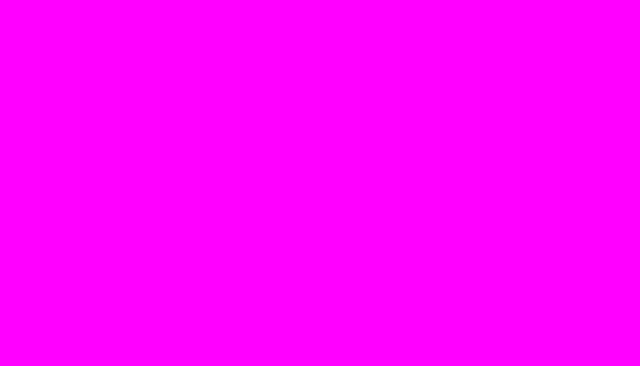
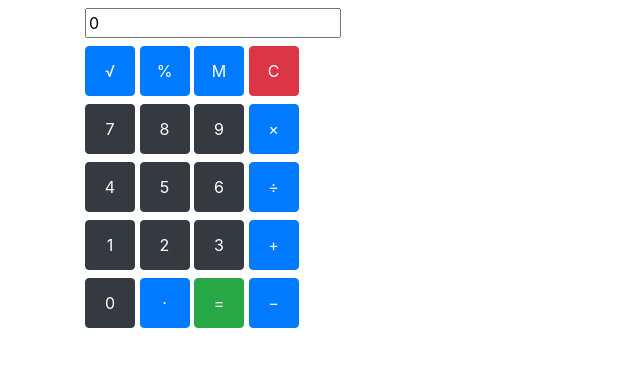
Before and after one commit to aokitakamasa/project, a plain HTML site: page public/index.html in a window 1280 px wide. Shown: the whole page, without its empty margins (0-640 px from the left). Drawn offline with nearby package versions, Linux system fonts and the light colour scheme.

Commit message:
MarkUp + some methods

```diff
--- a/public/index.html
+++ b/public/index.html
@@ -5,9 +5,75 @@
     <meta name="viewport" content="width=device-width, initial-scale=1.0">
     <meta http-equiv="X-UA-Compatible" content="ie=edge">
     <title>Calculator</title>
+    <link rel="stylesheet" href="https://stackpath.bootstrapcdn.com/bootstrap/4.3.1/css/bootstrap.min.css"
+        integrity="sha384-ggOyR0iXCbMQv3Xipma34MD+dH/1fQ784/j6cY/iJTQUOhcWr7x9JvoRxT2MZw1T" crossorigin="anonymous">
+        <script src="https://code.jquery.com/jquery-3.3.1.slim.min.js"
+            integrity="sha384-q8i/X+965DzO0rT7abK41JStQIAqVgRVzpbzo5smXKp4YfRvH+8abtTE1Pi6jizo"
+            crossorigin="anonymous"></script>
+        <script src="https://cdnjs.cloudflare.com/ajax/libs/popper.js/1.14.7/umd/popper.min.js"
+            integrity="sha384-UO2eT0CpHqdSJQ6hJty5KVphtPhzWj9WO1clHTMGa3JDZwrnQq4sF86dIHNDz0W1"
+            crossorigin="anonymous"></script>
+        <script src="https://stackpath.bootstrapcdn.com/bootstrap/4.3.1/js/bootstrap.min.js"
+            integrity="sha384-JjSmVgyd0p3pXB1rRibZUAYoIIy6OrQ6VrjIEaFf/nJGzIxFDsf4x0xIM+B07jRM"
+            crossorigin="anonymous"></script>
+
     <link rel="stylesheet" type="text/css" href="../src/style/style.css">
 </head>
 <body>
+
+    <div class="container">
+        <div class="row">
+            <div class="col-sm-4">
+                <div class="row mt-2">
+                    <div class="col-sm">
+                        <input type="text" id="tablo" onchange="getInput(event);">
+                    </div>
+                </div>
+                <div class="row mt-2">
+                    <div class="col-sm">
+                        <button type="button" class="btn btn-primary" title="sqr" onclick="operation(this.title);">&#8730;</button>
+                        <button type="button" class="btn btn-primary" title="mod" onclick="operation(this.title);">&#37;</button>
+                        <button type="button" class="btn btn-primary">M</button>
+                        <button type="button" class="btn btn-danger" onclick="clearAll();">C</button>
+                    </div>
+                </div>
+                <div class="row mt-2">
+                    <div class="col-sm">
+                        <button type="button" class="btn btn-dark digit">7</button>
+                        <button type="button" class="btn btn-dark digit">8</button>
+                        <button type="button" class="btn btn-dark digit">9</button>
+                        <button type="button" class="btn btn-primary" title="*" onclick="operation(this.title);">&#215;</button>
+                    </div>
+                </div>
+                <div class="row mt-2">
+                    <div class="col-sm">
+                        <button type="button" class="btn btn-dark digit">4</button>
+                        <button type="button" class="btn btn-dark digit">5</button>
+                        <button type="button" class="btn btn-dark digit">6</button>
+                        <button type="button" class="btn btn-primary" title="/" onclick="operation(this.title);">&#247;</button>
+                    </div>
+                </div>
+                <div class="row mt-2">
+                    <div class="col-sm">
+                        <button type="button" class="btn btn-dark digit">1</button>
+                        <button type="button" class="btn btn-dark digit">2</button>
+                        <button type="button" class="btn btn-dark digit">3</button>
+                        <button type="button" class="btn btn-primary" title="+" onclick="operation(this.title);">+</button>
+                    </div>
+                </div>
+                <div class="row  mt-2">
+                    <div class="col-sm">
+                        <button type="button" class="btn btn-dark digit">0</button>
+                        <button type="button" class="btn btn-primary">&middot;</button>
+                        <button type="button" title="=" class="btn btn-success">=</button>
+                        <button type="button" title="-" class="btn btn-primary">&#8722;</button>
+                    </div>
+                </div>
+            </div>
+        </div>
+    </div>
+
+
     <script src="../src/js/script.js"></script>
 </body>
 </html>
--- a/src/js/script.js
+++ b/src/js/script.js
@@ -1 +1,56 @@
-console.log('script');
+
+let param1 = param2 = 0;
+let isAssignedParam1 = false;
+let action = null;
+let tablo = document.getElementById("tablo");
+let digits = document.getElementsByClassName('digit');
+
+
+function init() {
+
+    for(let i=0; i<digits.length; i++){
+        digits[i].addEventListener("click", paramsAssign);
+    }
+    tablo.value = param1;
+}
+init();
+
+
+/*function getInput(e) {
+    if(isAssignedParam1){
+        param2 = e.target.value;
+        return;
+    }
+}*/
+
+function paramsAssign(obj) {
+    if (!isAssignedParam1) {
+        param1 = obj.textContent;
+        tablo.value = param1;
+        console.log(param1);
+        return;
+    }
+        param2 = obj.textContent;
+        tablo.value = param2;
+        console.log(param2);
+}
+
+function clearAll() {
+    tablo.value = 0;
+    param1 = param2 = 0;
+    isAssignedParam1 = false;
+}
+
+function operation(e) {
+    isAssignedParam1 = true;
+}
+
+function result() {
+    // body...
+}
+
+function operCondition() {
+    // return param1 != 0
+    //     || param2 != 0
+    //     ||
+}
--- a/src/style/style.css
+++ b/src/style/style.css
@@ -1,3 +1,11 @@
 body {
-    background-color: magenta;
+    color: white;
 }
+
+button {
+    width: 50px;
+    height: 50px;
+}
+.md {
+    margin-top: 5px;
+}
```
